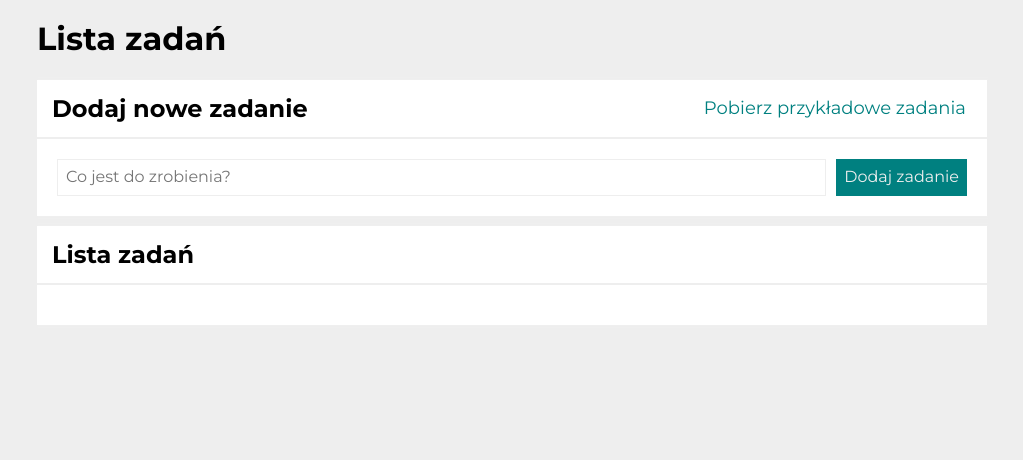
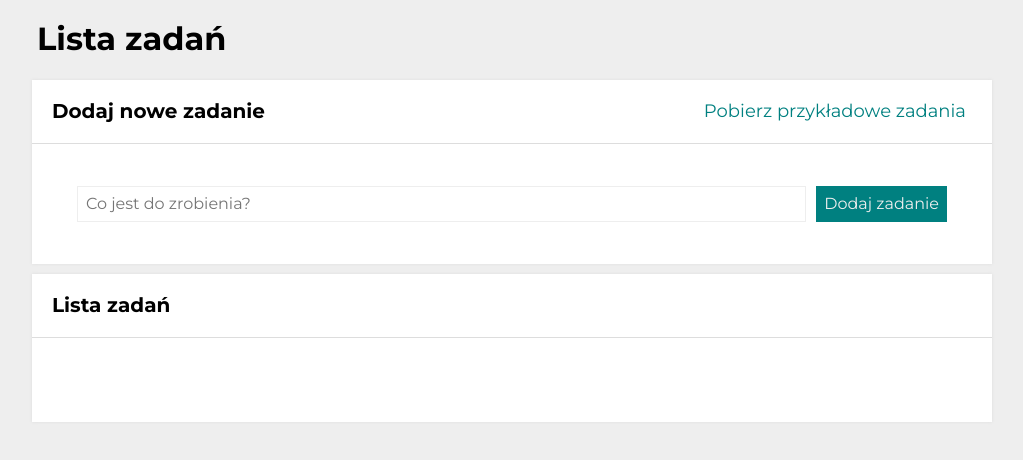
Before and after one commit to klarma/todo-list-react, a React (Create React App) app: page / in a window 1280 px wide. Shown: the top 460 px of the page, without its empty margins (128-1151 px from the left). Built offline with nearby package versions, Linux system fonts and the light colour scheme.

Commit message:
styles corrected

```diff
--- a/src/common/Container/Header/index.js
+++ b/src/common/Container/Header/index.js
@@ -1,4 +1,4 @@
-import {StyledHeader} from "./styled";
+import { StyledHeader } from "./styled";
 
 const Header = ({ title }) => (
     <StyledHeader>
--- a/src/common/Container/Section/index.js
+++ b/src/common/Container/Section/index.js
@@ -1,12 +1,16 @@
-import { Wrapper, Header } from "./styled";
+import { Wrapper, Header, Body, Title } from "./styled";
 
 const Section = ({ title, body, extraHeaderContent }) => (
   <Wrapper>
     <Header>
-      {title}
+      <Title>
+        {title}
+      </Title>
       {extraHeaderContent}
     </Header>
-    {body}
+    <Body>
+      {body}
+    </Body>
   </Wrapper>
 );
 
--- a/src/common/Container/Section/styled.js
+++ b/src/common/Container/Section/styled.js
@@ -2,17 +2,28 @@ import styled from "styled-components";
 
 export const Wrapper = styled.section`
     margin-top: 10px;
-    box-shadow: 0 0 3px ${({ theme }) => theme.color.gallery};
+    background-color: ${({ theme }) => theme.color.white};
+    box-shadow: 0 0 3px ${({ theme }) => theme.color.alto};
 `;
 
-export const Header = styled.h2`
+export const Header = styled.header`
+    border-bottom: 1px solid ${({theme}) => theme.color.alto};
     display: flex;
     justify-content: space-between;
-    padding: 15px;
-    margin: 2px 5px;
-    background-color: ${({ theme }) => theme.color.white};
+    padding: 20px;
+    /* margin: 0; */
+
 
     @media (max-width: ${({ theme }) => theme.breakpoint.mobileMax}px){
         flex-direction: column;
     }
 `;
+
+export const Title =styled.h2`
+    font-size: 20px;
+    margin: 0;
+`;
+
+export const Body = styled.div`
+    padding: 20px;
+`;
```
